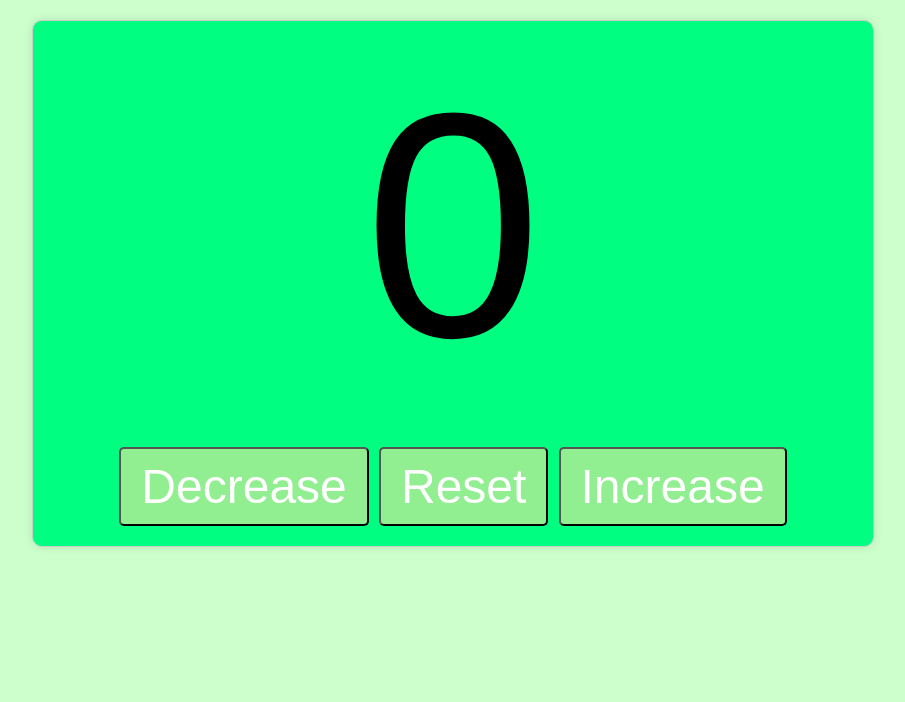
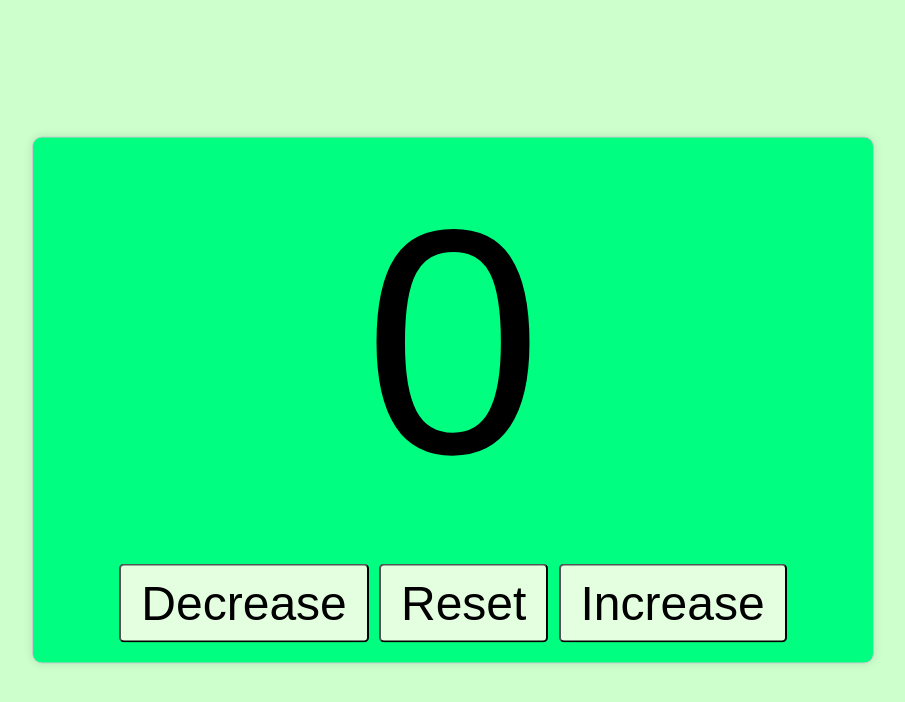
Before and after one commit to konnychiwa/counter, a plain HTML site: page index.html in a window 1280 px wide. Shown: the whole page, without its empty margins (187-1092 px from the left). Drawn offline with Linux system fonts and the light colour scheme.

Commit message:
Changed counter position

```diff
--- a/style.css
+++ b/style.css
@@ -19,18 +19,22 @@ body {
     padding: 10px 20px;
     font-size: 1.5em;
     color: white;
-    background-color: hsl(120, 73%, 75%);
+    background-color: hsl(114, 100%, 94%);
     border-radius: 5px;
     cursor: pointer;
     transition: background-color 0.25s;
+    color: black;
 }
 .buttons:hover {
     background-color: rgb(0, 255, 55);
 }
 
 #container {
+    position: absolute;
+    top: 50%;
+    left: 50%;
+    transform: translate(-50%, -50%);
     width: 800px;
-    margin: 20px auto;
     background-color: hsl(150, 100%, 50%);
     border: 1px solid #ccc;
     box-shadow: 0 0 10px rgba(0, 0, 0, 0.1);
```
